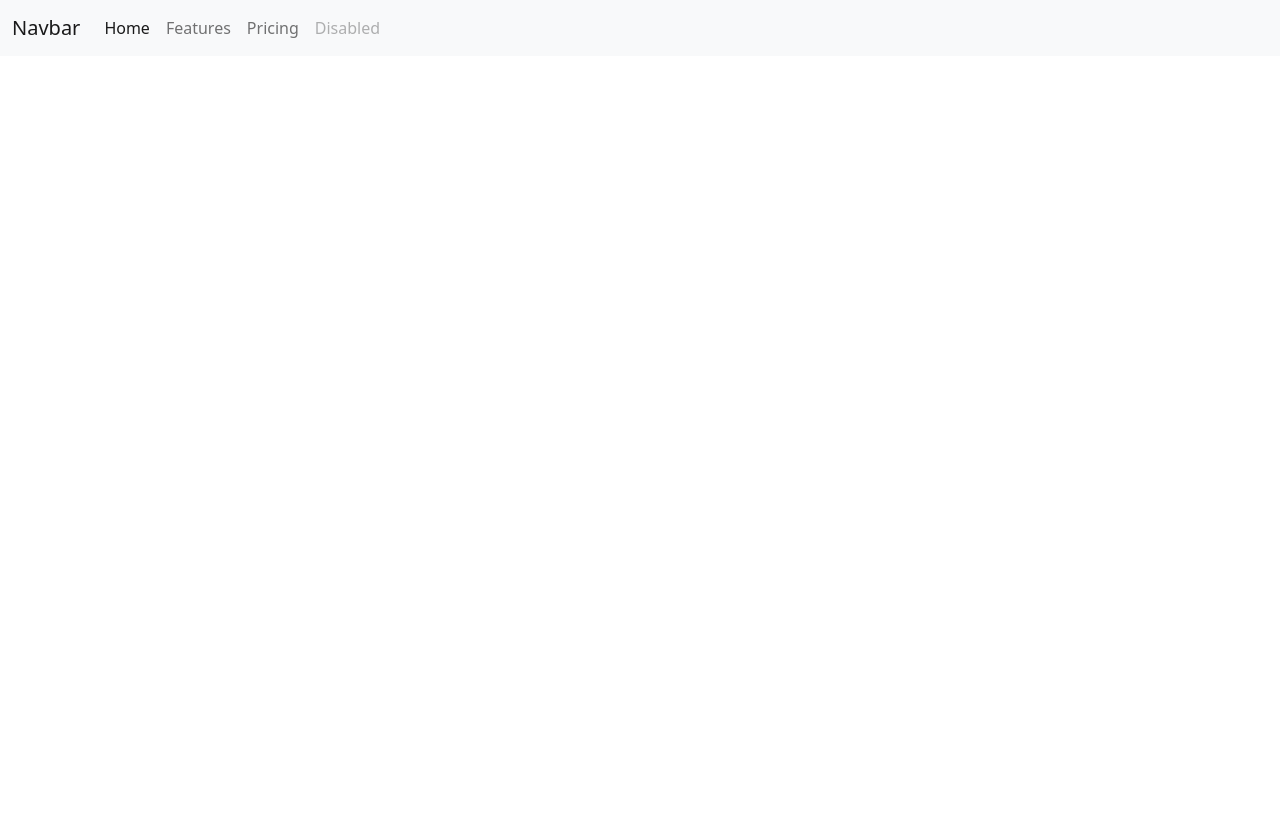
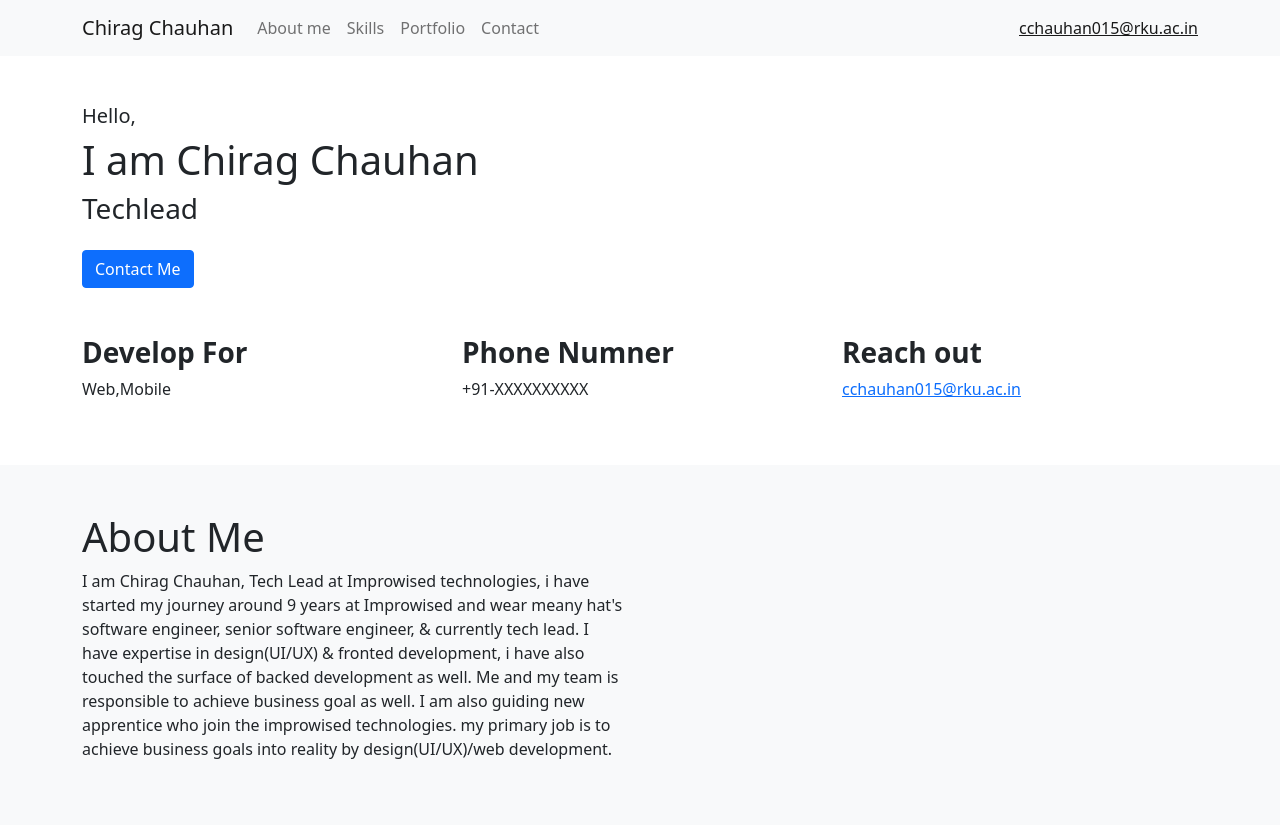
Before and after one commit to cchauhan015/portfolio, a plain HTML site: page index.html in a window 1280 px wide. Before the commit the page ends 800 px from the top, so only its background shows below. Drawn offline with nearby package versions, Linux system fonts and the light colour scheme.

Commit message:
updeted index.html

```diff
--- a/index.html
+++ b/index.html
@@ -8,35 +8,98 @@
     <!-- Bootstrap CSS -->
     <link href="https://cdn.jsdelivr.net/npm/bootstrap@5.1.3/dist/css/bootstrap.min.css" rel="stylesheet" integrity="sha384-1BmE4kWBq78iYhFldvKuhfTAU6auU8tT94WrHftjDbrCEXSU1oBoqyl2QvZ6jIW3" crossorigin="anonymous">
 
-    <title>Chirag Chauhan</title>
+    <title>Hello, world!</title>
   </head>
   <body>
-      <div container>
     <nav class="navbar navbar-expand-lg navbar-light bg-light">
-        <div class="container-fluid">
-          <a class="navbar-brand" href="#">Navbar</a>
-          <button class="navbar-toggler" type="button" data-bs-toggle="collapse" data-bs-target="#navbarNav" aria-controls="navbarNav" aria-expanded="false" aria-label="Toggle navigation">
+      <div class="container">
+        <a class="navbar-brand" href="#">Chirag Chauhan</a>
+        <button class="navbar-toggler" type="button" data-bs-toggle="collapse" data-bs-target="#navbarText" aria-controls="navbarText" aria-expanded="false" aria-label="Toggle navigation">
           <span class="navbar-toggler-icon"></span>
         </button>
-          <div class="collapse navbar-collapse" id="navbarNav">
-            <ul class="navbar-nav">
+        <div class="collapse navbar-collapse" id="navbarText">
+          <ul class="navbar-nav me-auto mb-2 mb-lg-0">
             <li class="nav-item">
-                <a class="nav-link active" aria-current="page" href="#">Home</a>
+              <a class="nav-link" aria-current="page" href="/#aboutme">About me</a>
             </li>
             <li class="nav-item">
-                <a class="nav-link" href="#">Features</a>
+              <a class="nav-link" href="/#skills">Skills</a>
             </li>
             <li class="nav-item">
-                <a class="nav-link" href="#">Pricing</a>
+              <a class="nav-link" href="/#portfolio">Portfolio</a>
             </li>
             <li class="nav-item">
-                <a class="nav-link disabled">Disabled</a>
+              <a class="nav-link" href="/#contact">Contact</a>
             </li>
           </ul>
+          <span class="navbar-text">
+            <a href="mailto:tapan@improwised.com">cchauhan015@rku.ac.in</a>
+          </span>
         </div>
       </div>
     </nav>
+
+    <section class="container py-5">
+      <div class="row">
+        <div class="col">
+          <h5>Hello,</h5>
+          <h1>I am Chirag Chauhan</h1>
+          <h3>Techlead</h3>
+          <button type="button" class="btn btn-primary mt-3">Contact Me</button>
         </div>
+      </div>
+
+      <div class="row pt-5">
+        <div class="col">
+          <h3>
+            <strong>
+              Develop For
+            </strong>
+          </h3>
+          <p>
+            Web,Mobile
+          </p>
+        </div>
+        <div class="col">
+          <h3>
+            <strong>
+              Phone Numner
+            </strong>
+          </h3>
+          <p>
+            +91-XXXXXXXXXX
+          </p>
+        </div>
+        <div class="col">
+          <h3>
+            <strong>
+              Reach out
+            </strong>
+          </h3>
+          <p>
+            <a href="mailto:cchauhan015@rku.ac.in">cchauhan015@rku.ac.in</a>
+          </p>
+        </div>
+      </div>
+    </section>
+
+    <section class="bg-light py-5">
+      <div class="container">
+        <div class="row">
+          <div class="col">
+            <h1 id="aboutme">About Me</h1>
+            <p>
+              I am Chirag Chauhan, Tech Lead at Improwised technologies, i have started my journey around 9 years at Improwised and wear meany hat's software engineer, senior software engineer, & currently tech lead.
+
+              I have expertise in design(UI/UX) & fronted development, i have also touched the surface of backed development as well. Me and my team is responsible to achieve business goal as well. I am also guiding new apprentice who join the improwised technologies.
+
+              my primary job is to achieve business goals into reality by design(UI/UX)/web development.
+            </p>
+          </div>
+          <div class="col-sm"></div>
+        </div>
+      </div>
+    </section>
 
     <!-- Optional JavaScript; choose one of the two! -->
 
```
Lines whose indentation alone changed are shown as unchanged.
